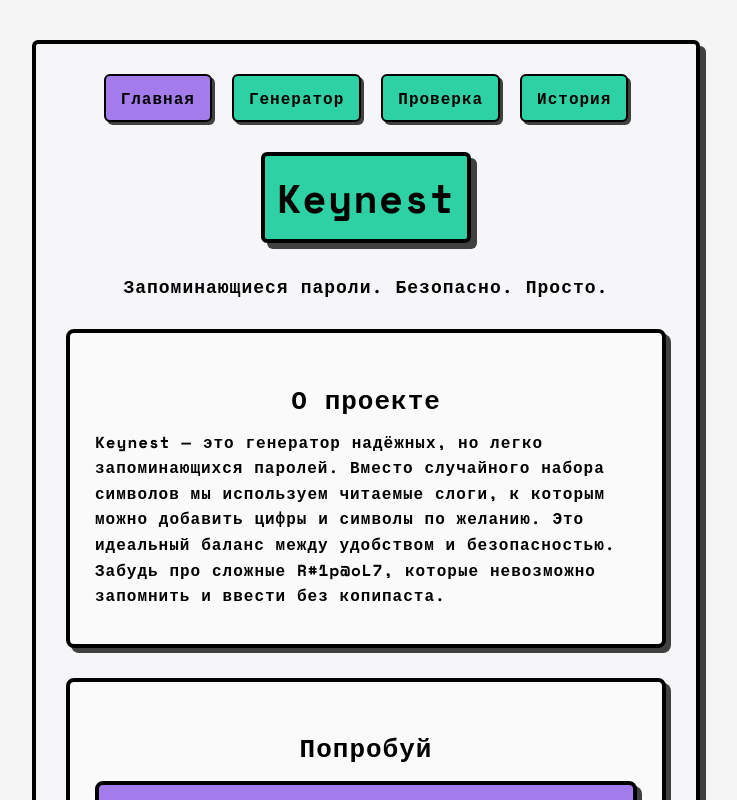
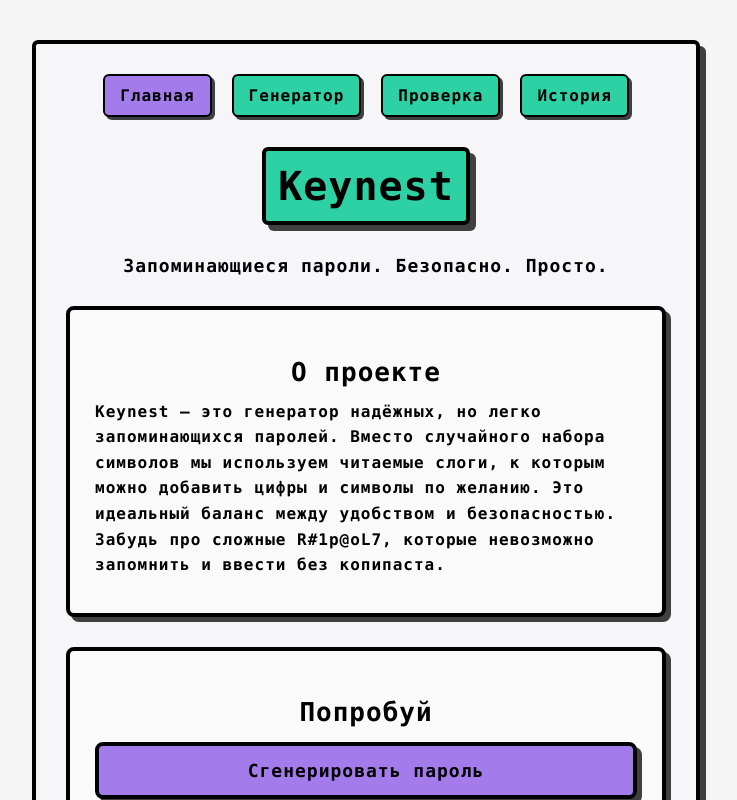
Before and after one commit to mtferma/keynest, a React (Create React App) app: page / in a window 1280 px wide. Shown: the top 800 px of the page, without its empty margins (274-1011 px from the left). Built offline with nearby package versions, Linux system fonts and the light colour scheme.

Commit message:
new fonts

```diff
--- a/src/styles/Check.css
+++ b/src/styles/Check.css
@@ -1,8 +1,21 @@
+@font-face {
+  font-family: 'Menlo';
+  src: url('/public/fonts/menlo-bold.woff2') format('woff2'),
+       url('/public/fonts/menlo-bold.woff') format('woff');
+  font-weight: normal;
+  font-style: normal;
+}
+
+body {
+  font-family: 'Menlo', monospace;
+}
+
+
 .check-page {
   max-width: 600px;
   margin: 40px auto;
   padding: 30px;
-  font-family: 'Space Mono', monospace;
+  font-family: Menlo, monospace;
   background: #f6f5f8;
   border: 4px solid #000;
   border-radius: 6px;
--- a/src/styles/Donate.css
+++ b/src/styles/Donate.css
@@ -1,8 +1,18 @@
+@font-face {
+  font-family: 'Menlo';
+  src: url('/public/fonts/menlo-bold.woff2') format('woff2'),
+       url('/public/fonts/menlo-bold.woff') format('woff');
+  font-weight: normal;
+  font-style: normal;
+}
+
+
+
 .main {
     max-width: 700px;
     margin: 40px auto;
     padding: 30px;
-    font-family: 'Space Mono', monospace;
+    font-family: Menlo, monospace;
     background: #f6f5f8;
     border: 4px solid #000;
     border-radius: 8px;
--- a/src/styles/Footer.css
+++ b/src/styles/Footer.css
@@ -1,3 +1,11 @@
+@font-face {
+  font-family: 'Menlo';
+  src: url('/public/fonts/menlo-bold.woff2') format('woff2'),
+       url('/public/fonts/menlo-bold.woff') format('woff');
+  font-weight: normal;
+  font-style: normal;
+}
+
 .footer {
     border-top: 4px solid #000;
     padding-top: 15px;
@@ -5,6 +13,7 @@
     font-size: 14px;
     color: #010101;
     margin-top: 30px;
+    font-family: Menlo, monospace;
   }
 
   .footer a {
--- a/src/styles/Generate.css
+++ b/src/styles/Generate.css
@@ -1,10 +1,16 @@
-@import url('https://fonts.googleapis.com/css2?family=Space+Mono:wght@400;700&display=swap');
+@font-face {
+  font-family: 'Menlo';
+  src: url('/public/fonts/menlo-bold.woff2') format('woff2'),
+       url('/public/fonts/menlo-bold.woff') format('woff');
+  font-weight: normal;
+  font-style: normal;
+}
 
 body, html {
   margin: 0;
   padding: 0;
   height: 100vh;
-  font-family: 'Space Mono', monospace;
+  font-family: Menlo, monospace;
   font-size: 18px;
   letter-spacing: 1px;
   background-color: #f5f5f5;
@@ -107,7 +113,7 @@ p {
   width: 100%;
   margin-top: 40px;
   padding: 15px 25px;
-  font-family: 'Space Mono', monospace;
+  font-family: Menlo, monospace;
   font-size: 23px;
   font-weight: 700;
   letter-spacing: 0.5px;
--- a/src/styles/History.css
+++ b/src/styles/History.css
@@ -1,3 +1,10 @@
+@font-face {
+  font-family: 'Menlo';
+  src: url('/public/fonts/menlo-bold.woff2') format('woff2'),
+       url('/public/fonts/menlo-bold.woff') format('woff');
+  font-weight: normal;
+  font-style: normal;
+}
 .history-page {
   margin: 40px auto;
   padding: 30px 20px;
@@ -57,7 +64,7 @@
 }
 
 .password {
-  font-family: "Space Mono", monospace;
+  font-family: Menlo, monospace;
   font-size: 16px;
   font-weight: 500;
 }
@@ -68,7 +75,7 @@
   border: 2px solid #000;
   border-radius: 6px;
   box-shadow: 3px 3px 0 #404040;
-  font-family: "Space Mono", monospace;
+  font-family: Menlo, monospace;
   font-size: 14px;
   font-weight: 700;
   cursor: pointer;
@@ -88,12 +95,13 @@
   border: 3px solid #000;
   border-radius: 6px;
   box-shadow: 3px 3px 0 #404040;
-  font-family: "Space Mono", monospace;
+  font-family: Menlo, monospace;
   font-size: 16px;
   font-weight: 700;
   cursor: pointer;
   transition: transform 0.2s ease, box-shadow 0.2s ease;
   display: inline-block;
+  color:#000;
 }
 
 .clear-button:hover {
--- a/src/styles/Home.css
+++ b/src/styles/Home.css
@@ -1,9 +1,18 @@
+@font-face {
+  font-family: 'Menlo';
+  src: url('/public/fonts/menlo-bold.woff2') format('woff2'),
+       url('/public/fonts/menlo-bold.woff') format('woff');
+  font-weight: normal;
+  font-style: normal;
+}
+
+
 .home {
     max-width: 600px;
     margin: 40px auto;
     padding: 30px;
     text-align: center;
-    font-family: 'Space Mono', monospace;
+    font-family: Menlo, monospace;
     background: #f6f5f8;
     border: 4px solid #000;
     border-radius: 6px;
--- a/src/styles/Navigation.css
+++ b/src/styles/Navigation.css
@@ -1,3 +1,12 @@
+@font-face {
+  font-family: 'Menlo';
+  src: url('/public/fonts/menlo-bold.woff2') format('woff2'),
+       url('/public/fonts/menlo-bold.woff') format('woff');
+  font-weight: normal;
+  font-style: normal;
+}
+
+
 .nav {
     display: flex;
     justify-content: center;
@@ -6,7 +15,7 @@
   }
 
   .nav-link {
-    font-family: 'Space Mono', monospace;
+    font-family: Menlo, monospace;
     font-weight: bold;
     font-size: 16px;
     padding: 10px 15px;
```
Also changed, not shown: public/fonts/menlo-bold.woff (added), public/fonts/menlo-bold.woff2 (added).
